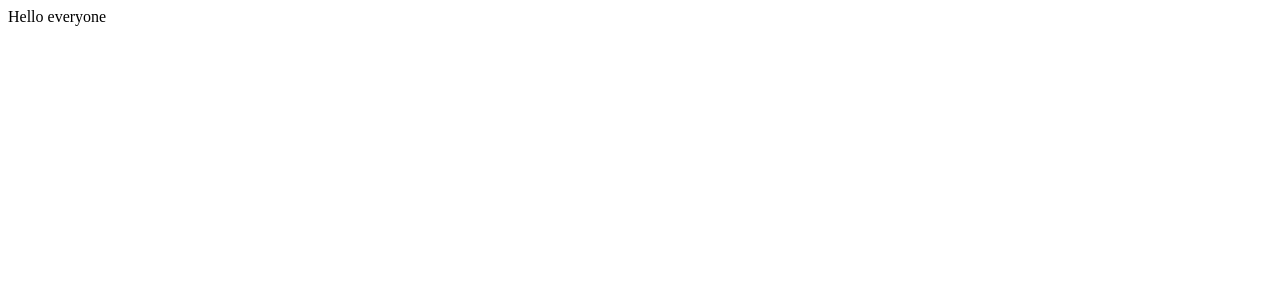
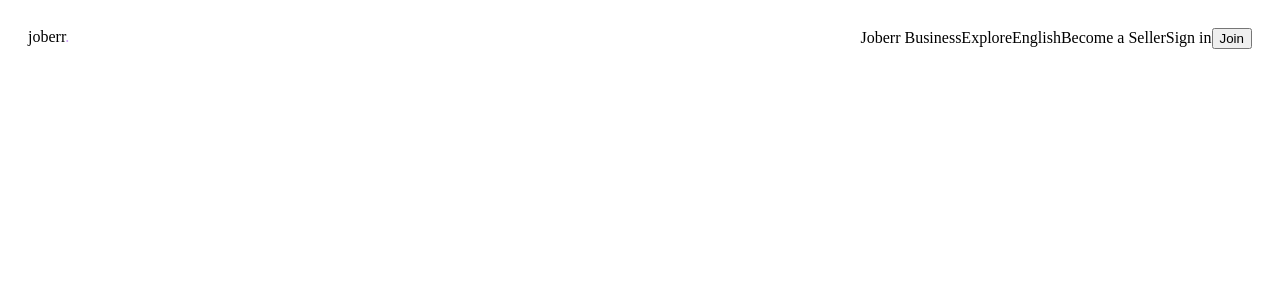
Before and after one commit to HamzaJabri99/joberr, a React (Vite) app: page / in a window 1280 px wide. Shown: the top 300 px of the page. Built offline with nearby package versions, Linux system fonts and the light colour scheme.

Commit message:
creating navbar design

```diff
--- a/package.json
+++ b/package.json
@@ -17,6 +17,8 @@
     "@types/react": "^18.0.27",
     "@types/react-dom": "^18.0.10",
     "@vitejs/plugin-react": "^3.1.0",
+    "eslint": "^8.34.0",
+    "eslint-plugin-react": "^7.32.2",
     "vite": "^4.1.0"
   }
 }
--- a/src/App.jsx
+++ b/src/App.jsx
@@ -1,6 +1,7 @@
-
+import { React } from "react";
+import Navbar from "./components/navbar/Navbar";
 function App() {
-  return <div className="App">Hello everyone</div>;
+  return <div className="App"><Navbar/></div>;
 }
 
 export default App;
--- /dev/null
+++ b/src/components/navbar/Navbar.jsx
@@ -0,0 +1,24 @@
+import React from "react";
+import "./Navbar.scss";
+const Navbar = () => {
+  return (
+    <div className="navbar">
+      <div className="container">
+        <div className="logo">
+          <span className="text">joberr</span>
+          <span className="dot">.</span>
+        </div>
+        <div className="links">
+          <span>Joberr Business</span>
+          <span>Explore</span>
+          <span>English</span>
+          <span>Become a Seller</span>
+          <span>Sign in</span>
+          <button>Join</button>
+        </div>
+      </div>
+    </div>
+  );
+};
+
+export default Navbar;
--- /dev/null
+++ b/src/components/navbar/Navbar.scss
@@ -0,0 +1,24 @@
+.navbar{
+    display: flex;
+    justify-content: center;
+
+    .container{
+        width:1400px;
+        display: flex;
+        justify-content: space-between;
+        padding: 20px;
+        .logo{
+            .text{
+
+            }
+            .dot{
+                color:rgb(204, 160, 247);
+            }
+        }
+        .links{
+            span{
+
+            }
+        }
+    }
+}
```
Also changed, not shown: .eslintrc.json (added), 1 other file (tests, documents, lock files or other folders).
